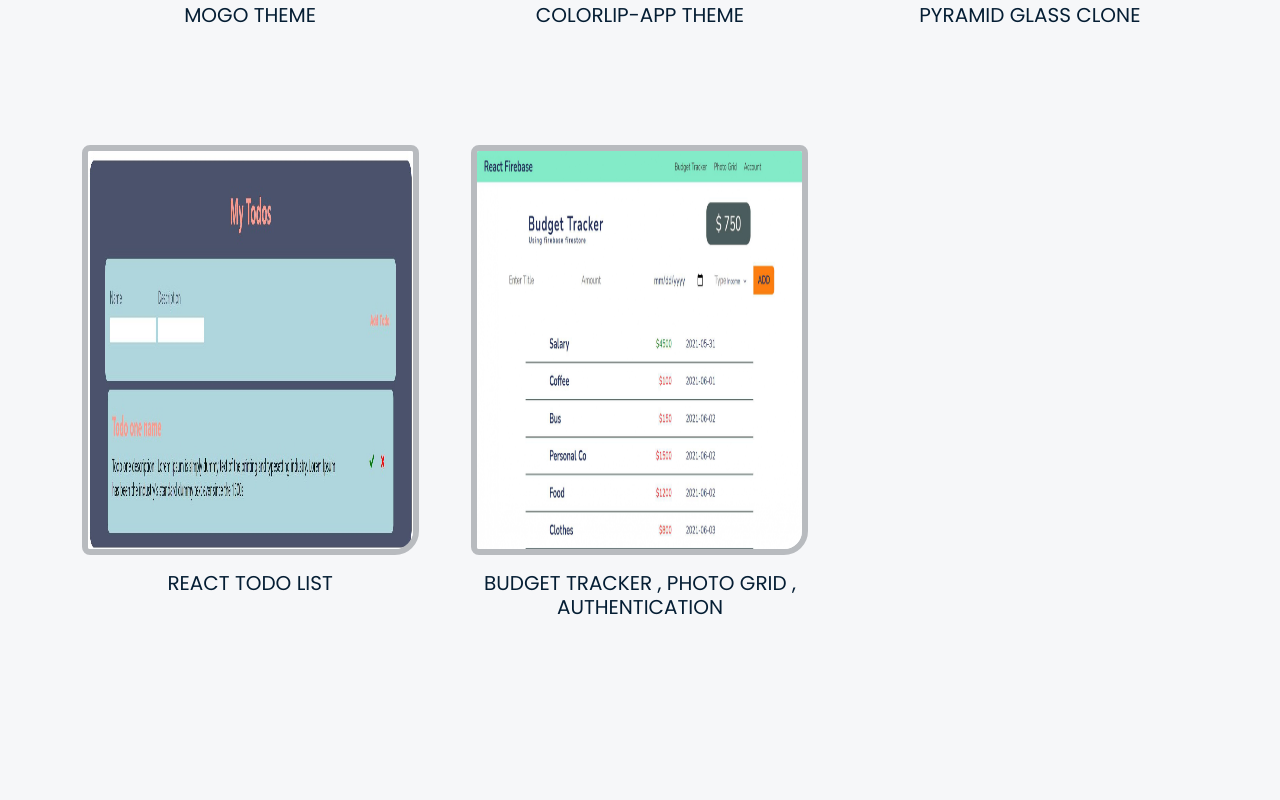
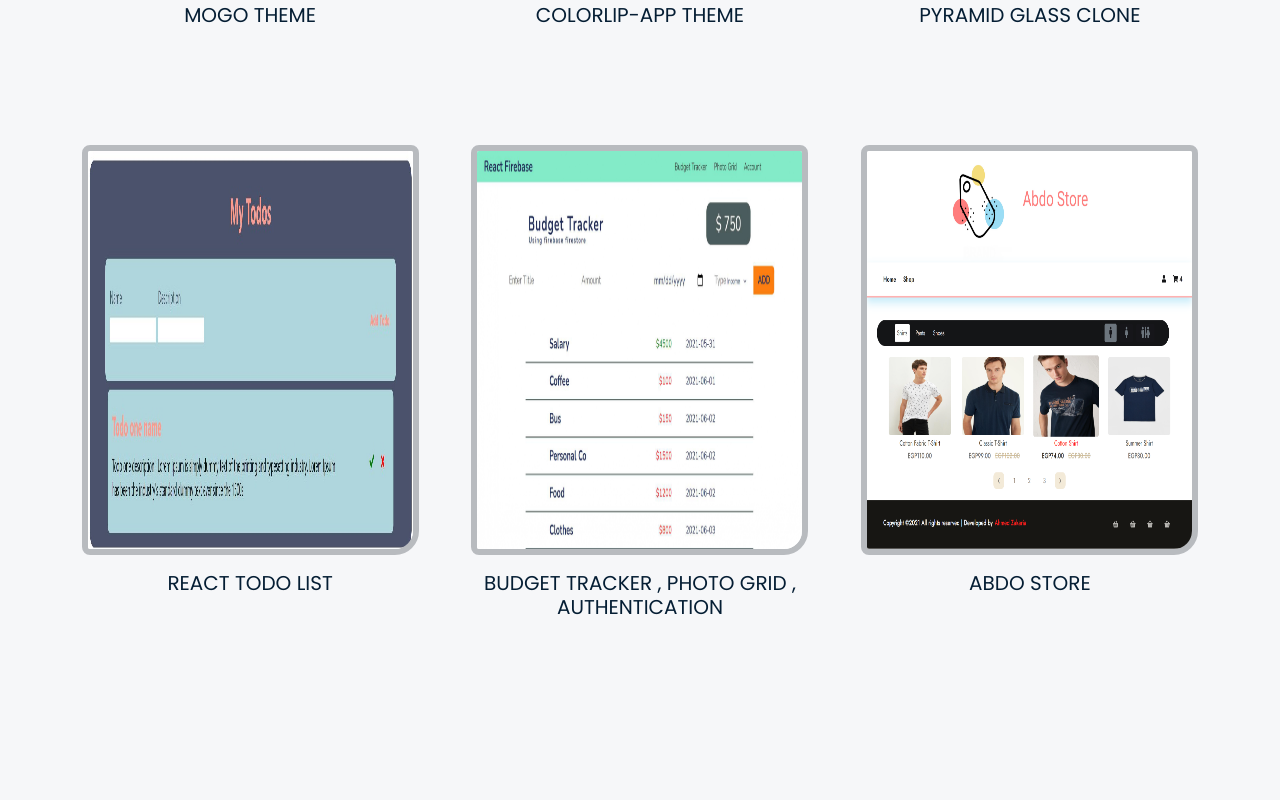
Before and after one commit to AhmedZkaria22/Ahmed-Zakaria-Portfolio, a React (Create React App) app: page / in a window 1280 px wide. Shown: the part 3640-4440 px from the top of the page. Built offline with nearby package versions, Linux system fonts and the light colour scheme.

Commit message:
add Abdo Store Project

```diff
--- a/src/App.js
+++ b/src/App.js
@@ -31,6 +31,7 @@ import PTodo from './Assets/images/projects/Todo.jpeg';
 import PWpPort from './Assets/images/projects/WordPressPortfolio.png';
 import PWpDes from './Assets/images/projects/DesignAgency.png';
 import PWpDoc from './Assets/images/projects/DoctorOffice.png';
+import PAbdoSt from './Assets/images/projects/AbdoStore.png';
 
 import pen1 from './Assets/images/codepen1.png';
 import pen2 from './Assets/images/codepen2.png';
@@ -160,8 +161,8 @@ function App() {
           }
         </div>
 
-        <div className={'projects__wrapper'}
-          data-aos='slide-up' data-aos-delay='400' data-aos-duration='1200' data-aos-easing="linear">
+        <div className={'projects__wrapper'}>
+          {/* data-aos='slide-up' data-aos-delay='400' data-aos-duration='1200' data-aos-easing="linear"> */}
             <Project preload={['Lumia Theme', PLumia, ['Html', 'Css', 'Scss', 'Bootstrap', 'Responsive', 'Js', 'jQuery'], 'https://ahmedzkaria22.github.io/Lumia-Theme/Lumia.html']}/>
             <Project preload={['Vesperr Theme', PVesperr, ['Html', 'Css', 'Scss', 'Bootstrap', 'Responsive', 'Js', 'jQuery'], 'https://ahmedzkaria22.github.io/Vesperr-Theme/Vesperr.html']}/>
             <Project preload={['Portfolio-card Theme', PPortfolioCard, ['Html', 'Css', 'Scss', 'Bootstrap', 'Responsive', 'Js', 'jQuery'], 'https://ahmedzkaria22.github.io/Portofolio-Theme/Portfolio.html']}/>
@@ -176,13 +177,15 @@ function App() {
             <Project preload={['Pyramid Glass Clone', PPyramid, ['Html', 'Css', 'Scss', 'Bootstrap', 'Responsive', 'Js', 'jQuery'], 'https://ahmedzkaria22.github.io/Pyramid-Glass/Glassware.html']}/>
             <Project preload={['React Todo List', PTodo, ['Html', 'Css', 'Scss', 'Responsive', 'Js', 'React'], 'https://ahmedzkaria22.github.io/React-TodoList-2/']}/>
             <Project preload={['Budget Tracker , Photo Grid , Authentication', PBudget, ['Html', 'Css', 'Responsive', 'Js', 'React', 'Firebase'], 'https://ahmedzkaria22.github.io/React-Firebase/']}/>
+            <Project preload={['Abdo Store', PAbdoSt, ['Html', 'Css', 'Responsive', 'Js', 'React', 'Firebase'], 'https://ahmedzkaria22.github.io/React-ECommerce/']}/>
         </div>
       </section>
 
       <section id="certificates">
-      <h2 data-aos='fade-down' data-aos-delay='50' data-aos-duration='700'> certificates / </h2>
-        <Carousel interval={2000} className={"certificates__carousel"}
-          data-aos='zoom-in-up' data-aos-delay='700' data-aos-duration='1300'>
+      {/* <h2 data-aos='fade-down' data-aos-delay='50' data-aos-duration='700'> certificates / </h2>         */}
+      <h2> certificates / </h2>
+        <Carousel interval={2000} className={"certificates__carousel"}>
+            {/* data-aos='zoom-in' data-aos-delay='100' data-aos-duration='800'>  */}
           {
             certificatesImages.map( (certImg, index) => {
               return(
@@ -196,10 +199,13 @@ function App() {
       </section>
 
       <section id="pens">
-      <h2 data-aos='fade-down' data-aos-delay='50' data-aos-duration='700'> codepen pens / </h2>
-        <p className={'text-muted'} data-aos='fade-down' data-aos-delay='50' data-aos-duration='700'>
+      {/* <h2 data-aos='fade-down' data-aos-delay='50' data-aos-duration='700'> codepen pens / </h2>
+        <p className={'text-muted'} data-aos='fade-down' data-aos-delay='50' data-aos-duration='700'> */}
+        <h2> codepen pens / </h2>
+        <p>
           some of pens you can see more in profile </p>
-        <div className={'pens__wrapper'}  data-aos='slide-up' data-aos-delay='600' data-aos-duration='1200'>
+        <div className={'pens__wrapper'}>
+        {/* data-aos='slide-up' data-aos-delay='600' data-aos-duration='1200'> */}
           <Pen preload={[pen1, 'Hijri calendar clock', 'https://codepen.io/ahmedzkaria22/pen/GRjpQpN']}/>
           <Pen preload={[pen2, 'Facts counter number using setInterval', 'https://codepen.io/ahmedzkaria22/pen/vYXLmdX']}/>
           <Pen preload={[pen3, 'polygons using border-radius , clip-path-polygon', 'https://codepen.io/ahmedzkaria22/pen/poEJNvQ']}/>
--- a/src/Components/Project.js
+++ b/src/Components/Project.js
@@ -3,6 +3,7 @@ import { Figure, NavLink } from 'react-bootstrap';
 import {RiErrorWarningFill} from 'react-icons/ri';
 function Project(props) {
     const {preload} = props;
+
     return (
         <Figure className={`projects__wrapper__item ${preload[2].toString().replace(/,/g, " ")}`}
             as={NavLink} href={preload[3]}  target='_blank'
```
Also changed, not shown: src/Assets/images/projects/AbdoStore.png (added).
